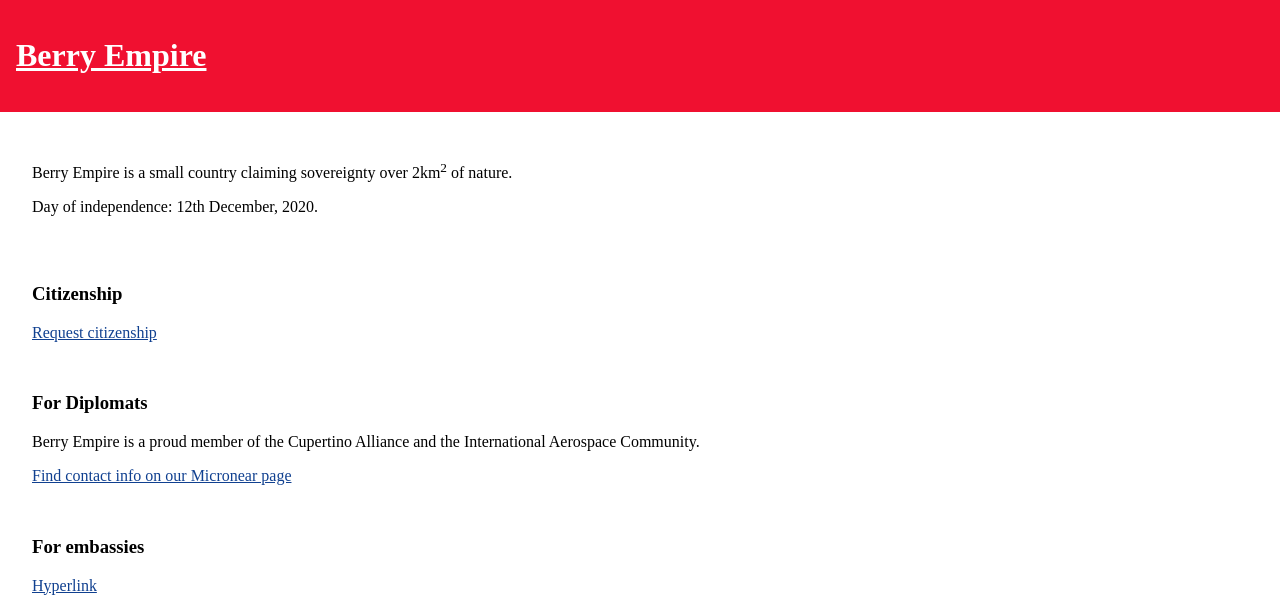
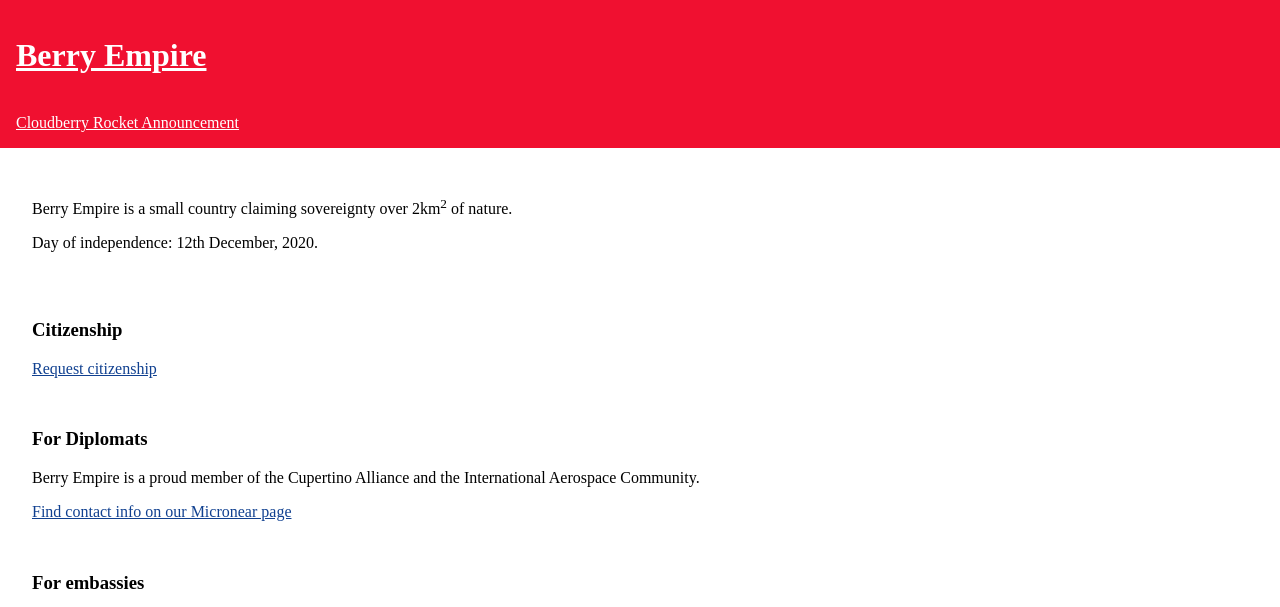
Before and after one commit to berryempire/berryempire.github.io, a Jekyll site: the page built from index.md, in a window 1280 px wide, cut to the strip 0-607 px from the top of the page. Built offline with Jekyll 4.4.1, drawn with Linux system fonts in a browser that asks for light colours; our own code applies the rules of GitHub Pages for plain Markdown files.

Commit message:
Update default.html

```diff
--- a/_layouts/default.html
+++ b/_layouts/default.html
@@ -13,7 +13,8 @@
 </head>
 <body>
     <header>
-        <a href="/"><h1> Berry Empire </h1></a>
+        <a href="/"><h1> Berry Empire </h1></a> <br>
+        <a href="/press/5/" class="color_orange"> Cloudberry Rocket Announcement </a>
     </header>
     <main>
       {{content}}
```
